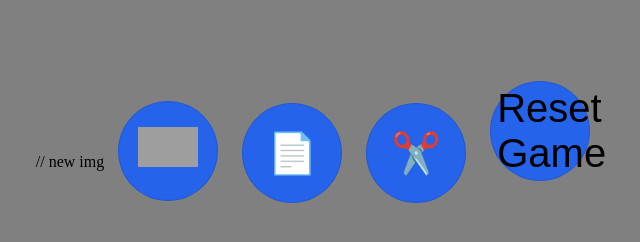
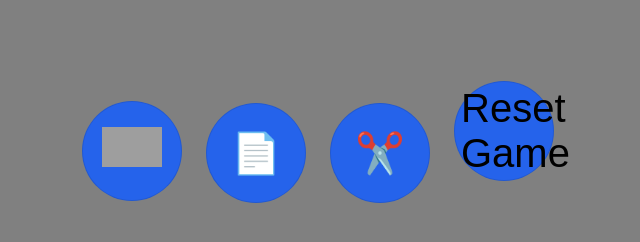
Before and after one commit to Abbasfd05/javascript-browser-game-rock-paper-scissors, a plain HTML site: page index.html in a window 1280 px wide. Shown: the part 324-566 px from the top of the page, without its empty margins (322-962 px from the left). Drawn offline with Linux system fonts and the light colour scheme; grey boxes are pictures that could not be loaded.

Commit message:
new commit

```diff
--- a/index.html
+++ b/index.html
@@ -15,7 +15,7 @@
     <h1>Rock Paper Scissors</h1>
     <p id="result-display"></p>
   </header>
-  <main> // new img
+  <main>
     <button id="rock"><img src="https://png.pngtree.com/png-clipart/20250704/original/pngtree-big-rock-stone-isolated-on-transparent-background-png-image_21201528.png"></button>
     <button id="paper">📄</button>
     <button id="scissors">✂️</button>
```
